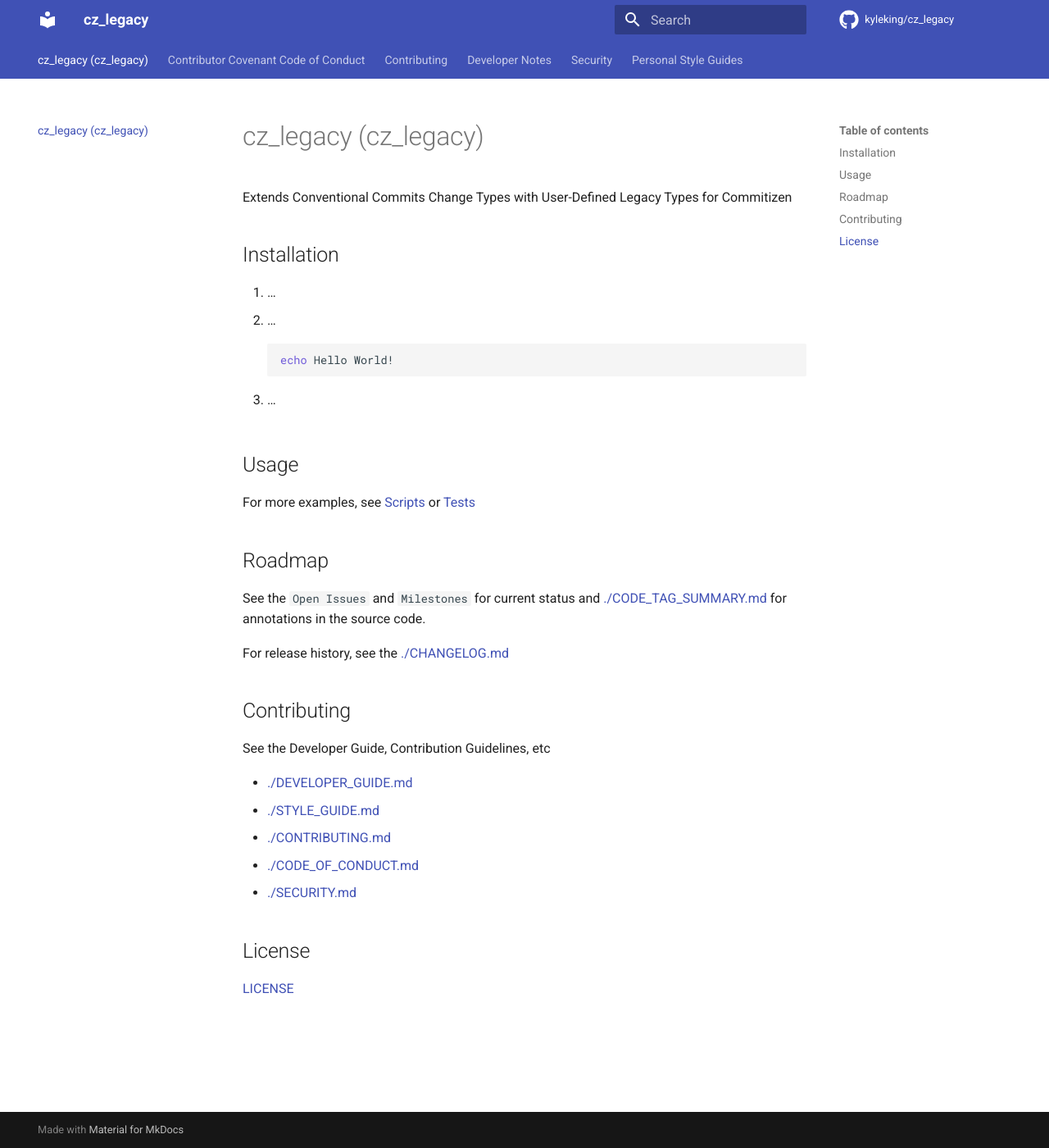
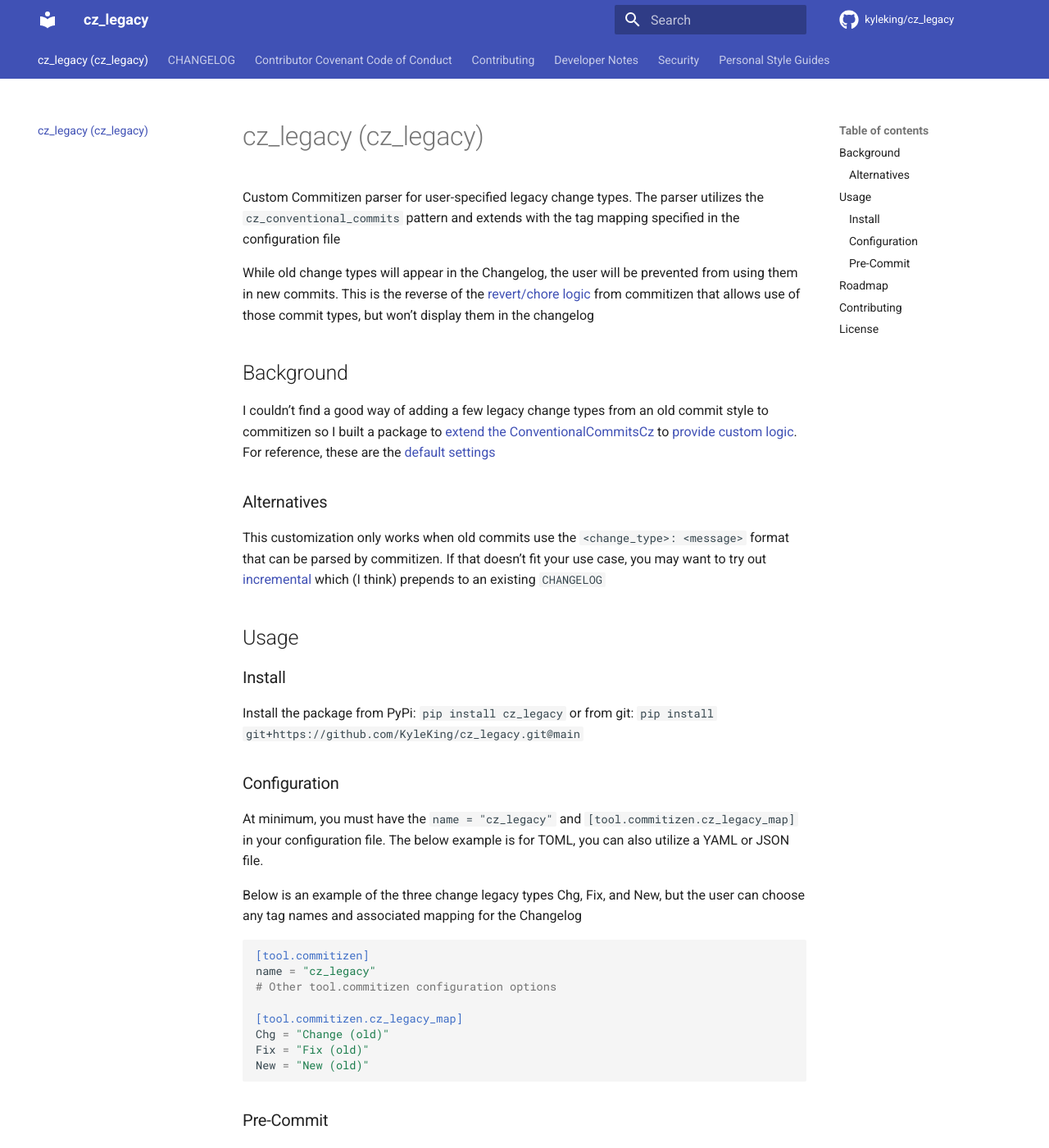
Before and after one commit to KyleKing/cz_legacy, an MkDocs documentation site: the page built from docs/README.md, in a window 1280 px wide and 1400 px high. Shown: the whole window at 82% size. Built offline with MkDocs 1.6.1 and Material for MkDocs 9.7.7, drawn with Linux system fonts in a browser that asks for light colours; comment, search, counter and statistics services are not loaded; some of the changed text lies outside the part shown.

````diff
--- a/docs/README.md
+++ b/docs/README.md
@@ -1,25 +1,53 @@
 # cz_legacy (cz_legacy)
 
-Extends Conventional Commits Change Types with User-Defined Legacy Types for Commitizen
+Custom Commitizen parser for user-specified legacy change types. The parser utilizes the `cz_conventional_commits` pattern and extends with the tag mapping specified in the configuration file
 
-<!-- TODO: See https://github.com/KyleKing/calcipy/issues/38 -->
+While old change types will appear in the Changelog, the user will be prevented from using them in new commits. This is the reverse of the [revert/chore logic](https://github.com/commitizen-tools/commitizen#why-are-revert-and-chore-valid-types-in-the-check-pattern-of-cz-conventional_commits-but-not-types-we-can-select) from commitizen that allows use of those commit types, but won't display them in the changelog
 
-## Installation
+## Background
 
-1. ...
-2. ...
+I couldn't find a good way of adding a few legacy change types from an old commit style to commitizen so I built a package to [extend the ConventionalCommitsCz](https://github.com/commitizen-tools/commitizen/blob/master/commitizen/cz/conventional_commits/conventional_commits.py) to [provide custom logic](https://commitizen-tools.github.io/commitizen/customization/#2-customize-through-customizing-a-class). For reference, these are the [default settings](https://github.com/commitizen-tools/commitizen/blob/master/commitizen/defaults.py)
 
-    ```sh
-    echo Hello World!
-    ```
+### Alternatives
 
-3. ...
+This customization only works when old commits use the `<change_type>: <message>` format that can be parsed by commitizen. If that doesn't fit your use case, you may want to try out [incremental](https://commitizen-tools.github.io/commitizen/changelog/#incremental) which (I think) prepends to an existing `CHANGELOG`
 
 ## Usage
 
-<!-- TODO: Show an example (screenshots, terminal recording, etc.) -->
+### Install
 
-For more examples, see [Scripts](https://github.com/kyleking/cz_legacy/scripts) or [Tests](https://github.com/kyleking/cz_legacy/tests)
+Install the package from PyPi: `pip install cz_legacy` or from git: `pip install git+https://github.com/KyleKing/cz_legacy.git@main`
+
+### Configuration
+
+At minimum, you must have the `name = "cz_legacy"` and `[tool.commitizen.cz_legacy_map]` in your configuration file. The below example is for TOML, you can also utilize a YAML or JSON file.
+
+Below is an example of the three change legacy types Chg, Fix, and New, but the user can choose any tag names and associated mapping for the Changelog
+
+```toml
+[tool.commitizen]
+name = "cz_legacy"
+# Other tool.commitizen configuration options
+
+[tool.commitizen.cz_legacy_map]
+Chg = "Change (old)"
+Fix = "Fix (old)"
+New = "New (old)"
+```
+
+### Pre-Commit
+
+To use in pre-commit, add this to your `pre-commit-config.yml`
+
+```yaml
+repos:
+  - repo: https://github.com/commitizen-tools/commitizen
+    rev: v2.11.1
+    hooks:
+      - id: commitizen
+        additional_dependencies: ["cz_legacy"]
+        stages: [commit-msg]
+```
 
 ## Roadmap
 
````
Also changed, not shown: CONTRIBUTING.md (deleted, +0 -56 lines), README.md (+2 -55 lines), docs/DEVELOPER_GUIDE.md (+18 -1 lines), docs/CHANGELOG.md (renamed from CHANGELOG.md).
